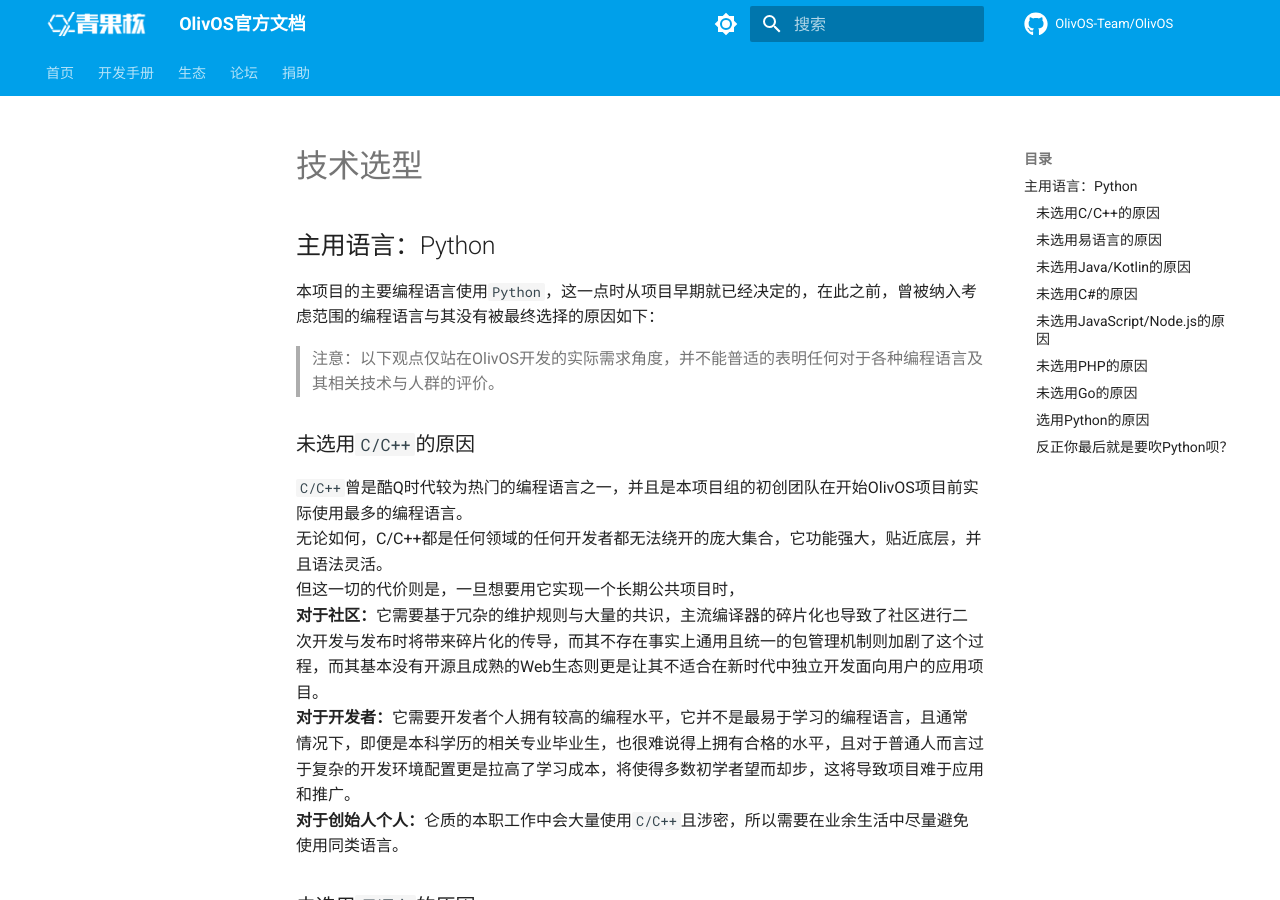
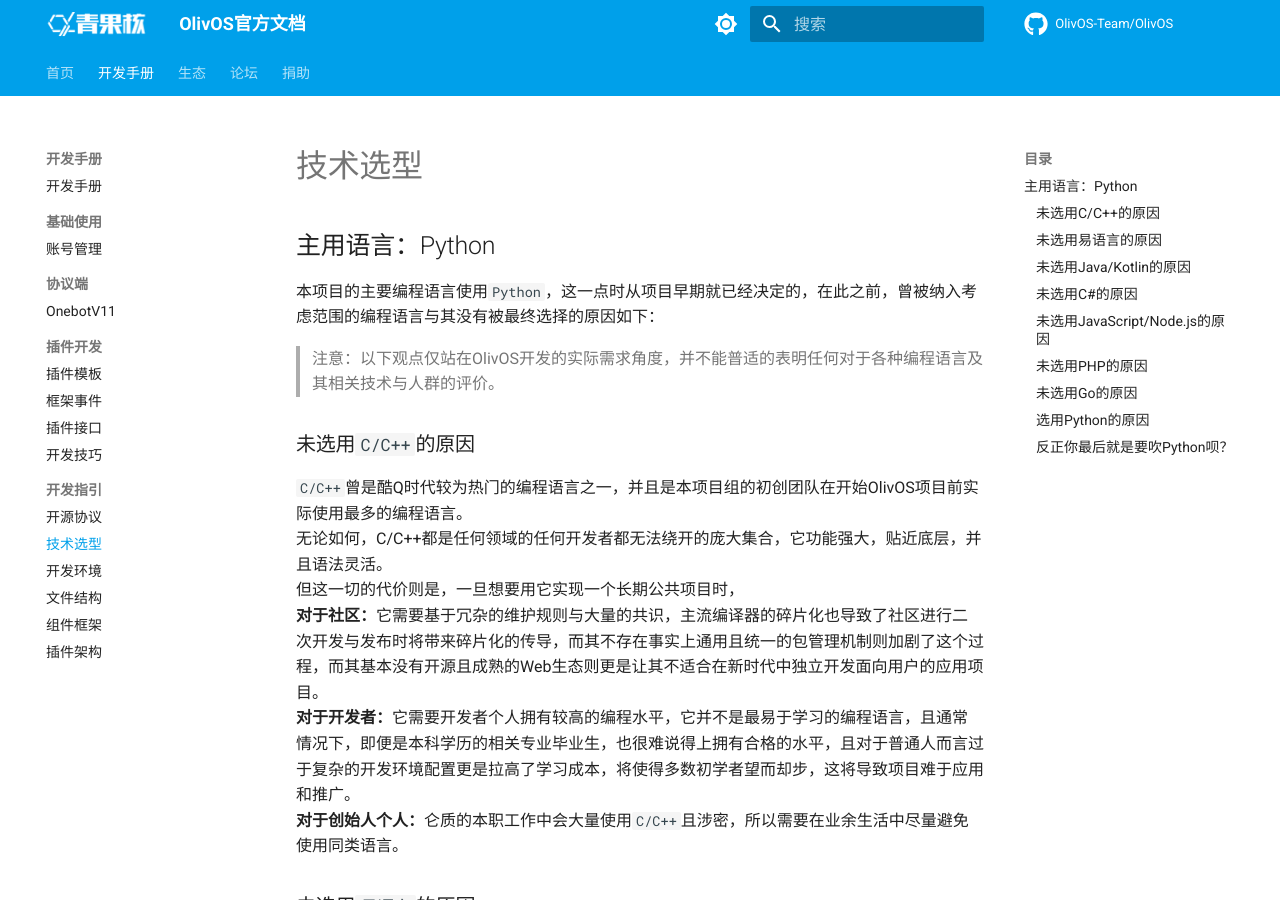
Before and after one commit to OlivOS-Team/OlivOSDoc, an MkDocs documentation site: the page built from docs/DevGuild/Technology.md, in a window 1280 px wide and 900 px high. Built offline with MkDocs 1.6.1 and Material for MkDocs 9.7.7, drawn with Linux system fonts in a browser that asks for light colours; comment, search, counter and statistics services are not loaded; some of the changed lines change nothing that is shown.

Commit message:
改变文档结构

```diff
--- a/mkdocs.yml
+++ b/mkdocs.yml
@@ -60,12 +60,12 @@ nav:
       - 插件接口: OlivOS_DevDoc_Plugin_API.md
       - 开发技巧: OlivOS_DevDoc_Note.md
     - 开发指引:
-      - 开源协议: DevGuild/OlivOS_DevOpenSource.md
-      - 技术选型: DevGuild/OlivOS_DevTechnology.md
-      - 开发环境: DevGuild/OlivOS_DevEnv.md
-      - 文件结构: DevGuild/OlivOS_DevFile.md
-      - 组件框架: DevGuild/OlivOS_DevFramework.md
-      - 插件架构: DevGuild/OlivOS_DevPlugin.md
+      - 开源协议: DevGuild/OpenSource.md
+      - 技术选型: DevGuild/Technology.md
+      - 开发环境: DevGuild/Env.md
+      - 文件结构: DevGuild/File.md
+      - 组件框架: DevGuild/Framework.md
+      - 插件架构: DevGuild/Plugin.md
       #- 产品模型
       #- 实现细节
   - 生态: EcoSystem.md
```
